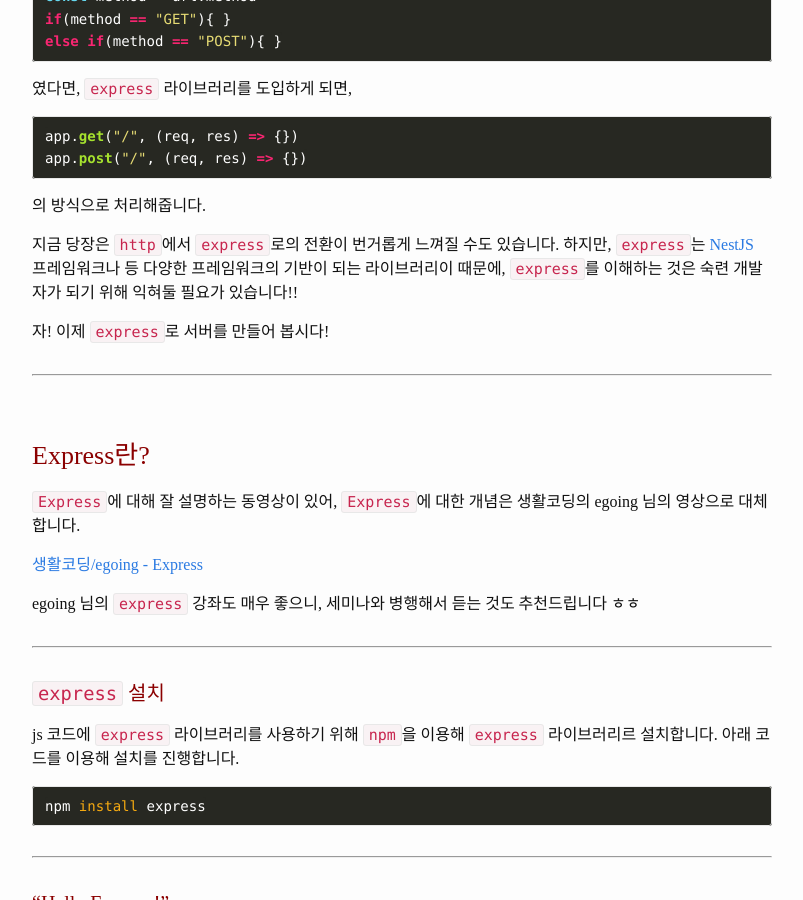
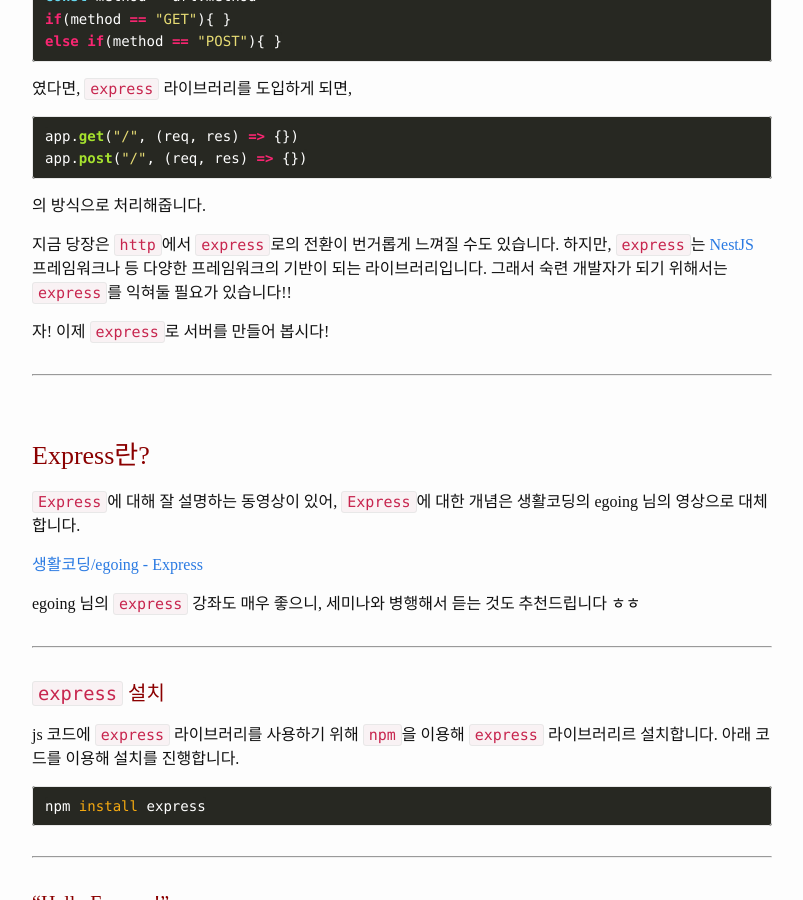
Before and after one commit to PoApper/backend-seminar, a Jekyll site: the page built from _posts/2020-11-21-BackEnd-Seminar6.md, in a window 1280 px wide and 900 px high, scrolled down 682 px. Shown: the whole window, without its empty margins (238-1041 px from the left). Built offline with Jekyll 4.4.1, drawn with Linux system fonts in a browser that asks for light colours; some web fonts are replaced.

Commit message:
fix seminar6 content

```diff
--- a/_posts/2020-11-21-BackEnd-Seminar6.md
+++ b/_posts/2020-11-21-BackEnd-Seminar6.md
@@ -33,7 +33,7 @@
 
 의 방식으로 처리해줍니다.
 
-지금 당장은 `http`에서 `express`로의 전환이 번거롭게 느껴질 수도 있습니다. 하지만, `express`는 [NestJS](https://nestjs.com/) 프레임워크나 등 다양한 프레임워크의 기반이 되는 라이브러리이 때문에, `express`를 이해하는 것은 숙련 개발자가 되기 위해 익혀둘 필요가 있습니다!!
+지금 당장은 `http`에서 `express`로의 전환이 번거롭게 느껴질 수도 있습니다. 하지만, `express`는 [NestJS](https://nestjs.com/) 프레임워크나 등 다양한 프레임워크의 기반이 되는 라이브러리입니다. 그래서 숙련 개발자가 되기 위해서는 `express`를 익혀둘 필요가 있습니다!!
 
 자! 이제 `express`로 서버를 만들어 봅시다!
 
```
